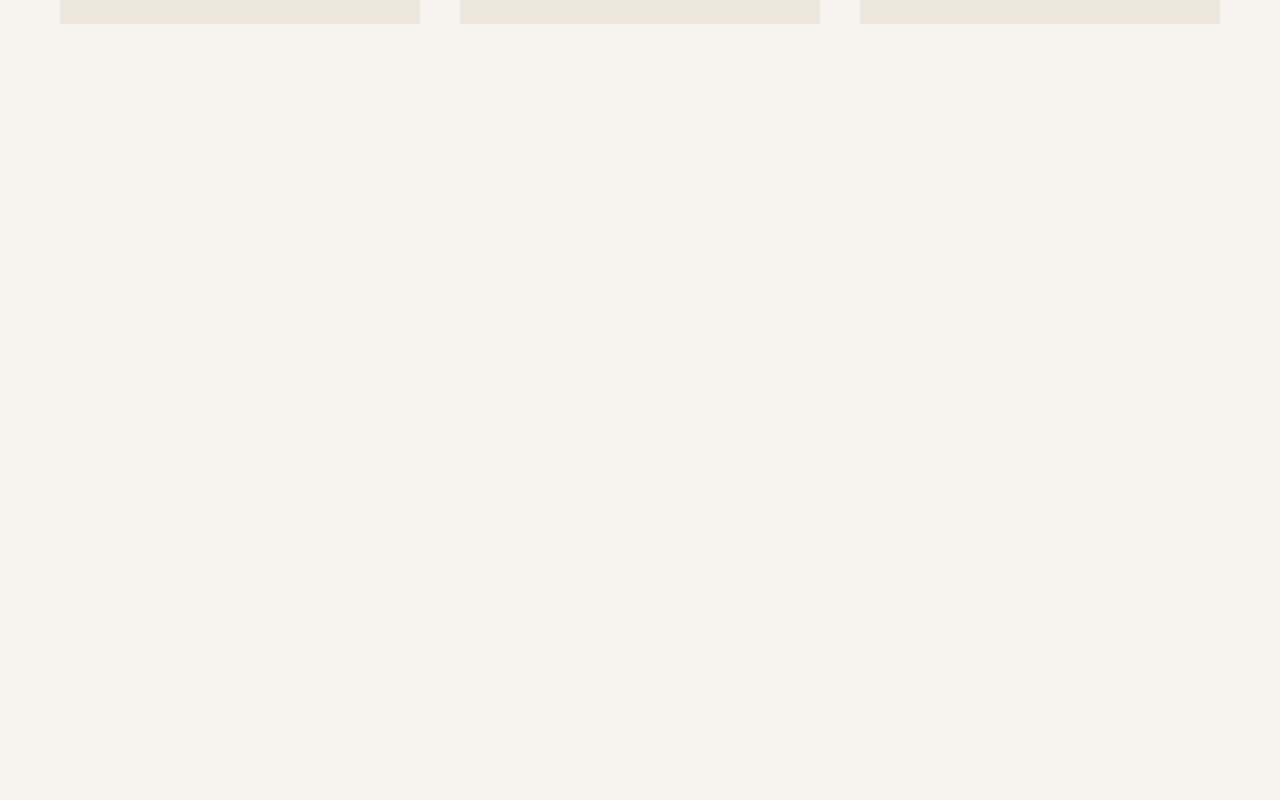
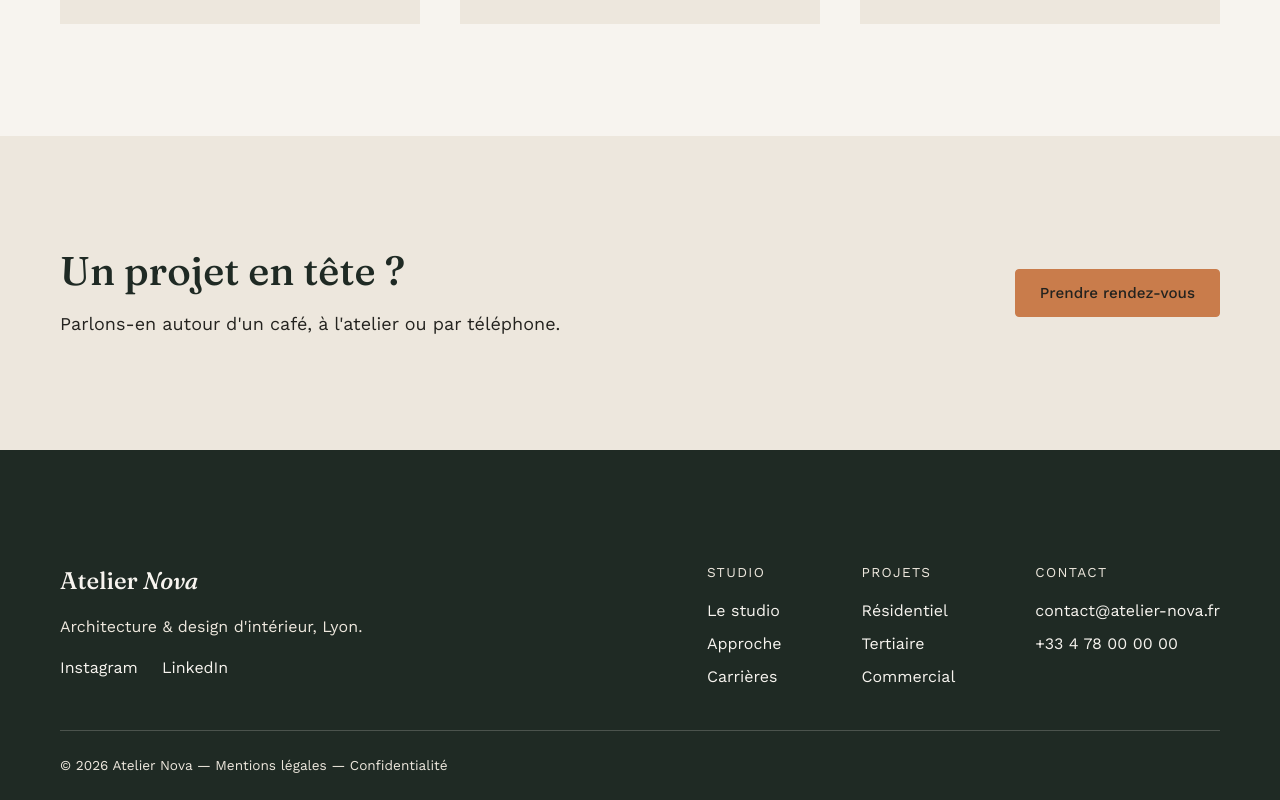
Before and after one commit to anatoleayme-24/Atelier-Nova, a React (Vite) app: page / in a window 1280 px wide. Shown: the part 5193-5993 px from the top of the page. Before the commit the page ends 5329 px from the top, so only its background shows below. Built offline with nearby package versions, Linux system fonts and the light colour scheme.

Commit message:
contact + footer

```diff
--- a/src/App.jsx
+++ b/src/App.jsx
@@ -2,11 +2,13 @@ import { useHomepageContent } from "./hooks/useHomepageContent";
 import Loading from "./components/ui/Loading";
 import ErrorState from "./components/ui/ErrorState";
 import Header from "./components/layout/Header";
+import Footer from "./components/layout/Footer";
 import Hero from "./components/sections/Hero";
 import Intro from "./components/sections/Intro";
 import Projects from "./components/sections/Projects";
 import Services from "./components/sections/Services";
 import Testimonials from "./components/sections/Testimonials";
+import CtaBanner from "./components/sections/CtaBanner";
 
 function App() {
   const { content, error, retry } = useHomepageContent();
@@ -22,13 +24,17 @@ function App() {
   return (
     <>
       <Header navigation={content.navigation} />
+
       <main id="main">
         <Hero hero={content.hero} />
         <Intro intro={content.intro} />
         <Projects projects={content.projects} />
         <Services services={content.services} />
         <Testimonials testimonials={content.testimonials} />
+        <CtaBanner ctaBanner={content.ctaBanner} />
       </main>
+
+      <Footer footer={content.footer} />
     </>
   );
 }
--- /dev/null
+++ b/src/components/layout/Footer.jsx
@@ -0,0 +1,55 @@
+import styles from "./Footer.module.css";
+
+// Pied de page : logo, colonnes de liens, réseaux sociaux, mentions légales
+// footer : la partie "footer" du JSON
+export default function Footer({ footer }) {
+  const logoWords = footer.logo.split(" ");
+
+  return (
+    <footer className={styles.footer}>
+      <div className={styles.inner}>
+
+        <div className={styles.top}>
+          {/* Logo, baseline et réseaux sociaux */}
+          <div className={styles.brand}>
+            <p className={styles.logo}>
+              {logoWords[0]} <em>{logoWords[1]}</em>
+            </p>
+            <p className={styles.baseline}>{footer.baseline}</p>
+
+            <ul className={styles.social}>
+              {footer.social.map((network) => (
+                <li key={network.label}>
+                  <a href={network.href} className={styles.link}>
+                    {network.label}
+                  </a>
+                </li>
+              ))}
+            </ul>
+          </div>
+
+          {/* Les colonnes de liens : Studio, Projets, Contact */}
+          <div className={styles.columns}>
+            {footer.columns.map((column) => (
+              <nav key={column.title} aria-label={column.title} className={styles.column}>
+                <p className={styles.columnTitle}>{column.title}</p>
+                <ul className={styles.columnLinks}>
+                  {column.links.map((link) => (
+                    <li key={link.label}>
+                      <a href={link.href} className={styles.link}>
+                        {link.label}
+                      </a>
+                    </li>
+                  ))}
+                </ul>
+              </nav>
+            ))}
+          </div>
+        </div>
+
+        <p className={styles.legal}>{footer.legal}</p>
+
+      </div>
+    </footer>
+  );
+}
--- /dev/null
+++ b/src/components/layout/Footer.module.css
@@ -0,0 +1,106 @@
+/* Footer sur fond primaire (encre), textes clairs */
+.footer {
+  background-color: var(--color-primary);
+  color: var(--color-bg);
+  padding: var(--space-section) 0 var(--space-md);
+}
+
+.inner {
+  max-width: 75rem;
+  margin: 0 auto;
+  padding: 0 var(--gutter);
+}
+
+.top {
+  display: flex;
+  flex-direction: column;
+  gap: var(--space-lg);
+}
+
+.brand {
+  display: flex;
+  flex-direction: column;
+  gap: var(--space-sm);
+}
+
+.logo {
+  font-family: var(--font-title);
+  font-size: 1.5rem;
+}
+
+.baseline {
+  color: var(--color-surface);
+}
+
+.social {
+  display: flex;
+  gap: var(--space-md);
+}
+
+/* Mobile : 2 colonnes de liens */
+.columns {
+  display: grid;
+  grid-template-columns: repeat(2, 1fr);
+  gap: var(--space-lg) var(--space-md);
+}
+
+/* La colonne Contact (la dernière) prend toute la largeur : l'email est long */
+.column:last-child {
+  grid-column: 1 / -1;
+}
+
+.columnTitle {
+  font-size: var(--fs-small);
+  text-transform: uppercase;
+  letter-spacing: 0.1em;
+  color: var(--color-surface);
+  margin-bottom: var(--space-sm);
+}
+
+.columnLinks {
+  display: flex;
+  flex-direction: column;
+  gap: 0.5rem;
+}
+
+/* Les liens : écru, terracotta au survol (contraste 4,6:1 sur l'encre) */
+.link {
+  color: var(--color-bg);
+  text-decoration: none;
+  transition: color 0.2s;
+}
+
+.link:hover {
+  color: var(--color-accent);
+}
+
+/* Sur fond foncé, le contour du focus doit être clair pour rester visible */
+.link:focus-visible {
+  outline-color: var(--color-accent);
+}
+
+/* Mentions légales tout en bas, séparées par un trait fin */
+.legal {
+  margin-top: var(--space-lg);
+  padding-top: var(--space-md);
+  border-top: 1px solid rgba(247, 244, 239, 0.2);
+  font-size: var(--fs-small);
+  color: var(--color-surface);
+}
+
+/* Desktop : le logo à gauche, les 3 colonnes à droite */
+@media (min-width: 1024px) {
+  .top {
+    flex-direction: row;
+    justify-content: space-between;
+  }
+
+  .columns {
+    grid-template-columns: repeat(3, auto);
+    gap: 5rem;
+  }
+
+  .column:last-child {
+    grid-column: auto;
+  }
+}
--- /dev/null
+++ b/src/components/sections/CtaBanner.jsx
@@ -0,0 +1,21 @@
+import Button from "../ui/Button";
+import styles from "./CtaBanner.module.css";
+
+// Bandeau d'appel à l'action "Un projet en tête ?"
+// ctaBanner : la partie "ctaBanner" du JSON
+export default function CtaBanner({ ctaBanner }) {
+  return (
+    <section id="contact" className={styles.banner} aria-labelledby="contact-title">
+      <div className={styles.inner}>
+        <div className={styles.content}>
+          <h2 id="contact-title" className={styles.title}>
+            {ctaBanner.title}
+          </h2>
+          <p className={styles.text}>{ctaBanner.text}</p>
+        </div>
+
+        <Button href={ctaBanner.cta.href}>{ctaBanner.cta.label}</Button>
+      </div>
+    </section>
+  );
+}
--- /dev/null
+++ b/src/components/sections/CtaBanner.module.css
@@ -0,0 +1,45 @@
+/* Bandeau sur fond carte */
+.banner {
+  background-color: var(--color-surface);
+  padding: var(--space-section) 0;
+}
+
+/* Mobile : titre, texte, puis bouton en dessous */
+.inner {
+  max-width: 75rem;
+  margin: 0 auto;
+  padding: 0 var(--gutter);
+  display: flex;
+  flex-direction: column;
+  align-items: flex-start;
+  gap: var(--space-md);
+}
+
+.content {
+  display: flex;
+  flex-direction: column;
+  gap: var(--space-sm);
+}
+
+/* Titre plus grand qu'un h2 classique : c'est le dernier appel avant le footer */
+.title {
+  font-size: 1.9rem;
+  color: var(--color-primary);
+}
+
+/* Desktop : texte à gauche, bouton à droite */
+@media (min-width: 1024px) {
+  .inner {
+    flex-direction: row;
+    justify-content: space-between;
+    align-items: center;
+  }
+
+  .title {
+    font-size: 2.5rem;
+  }
+
+  .text {
+    font-size: 1.125rem;
+  }
+}
```
